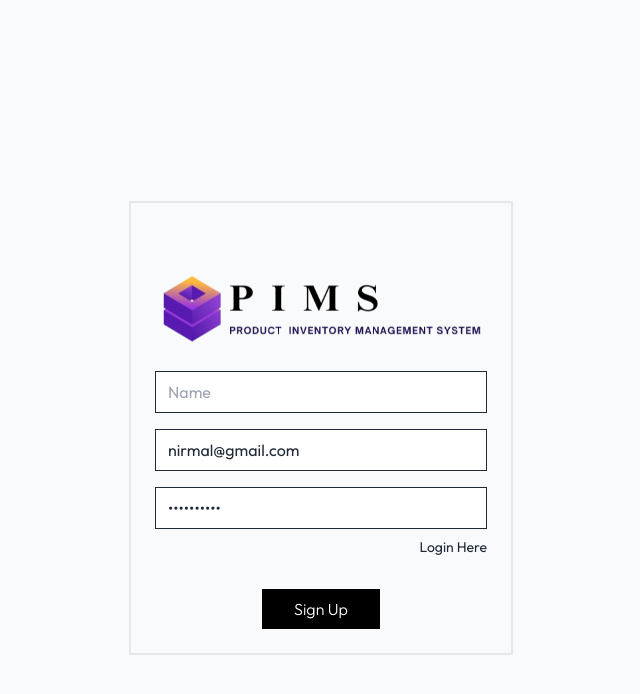
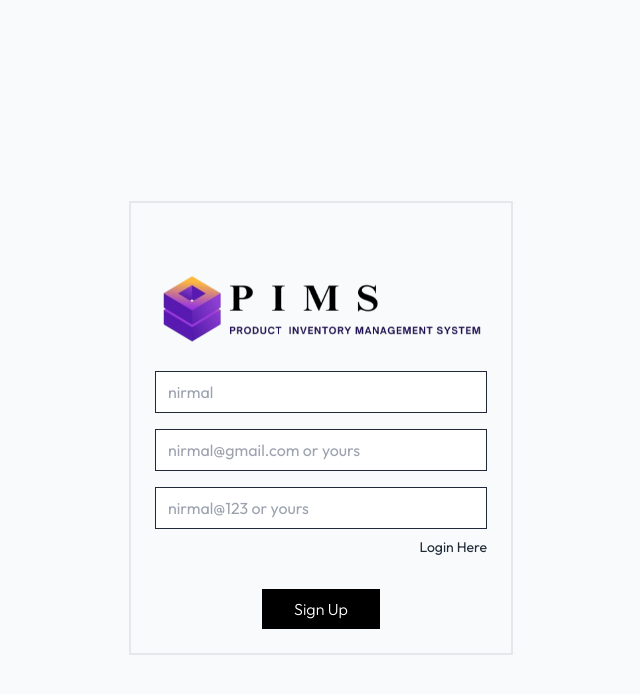
Before and after one commit to nirmal-coder/product-inventory-system-frontend, a React (Vite) app: page / in a window 1280 px wide. Both pictures are taken after a click on the element "Create account". Shown: the top 694 px of the page, without its empty margins (319-959 px from the left). Built offline with nearby package versions, Linux system fonts and the light colour scheme; no server answers.

Commit message:
login pages placeholder

```diff
--- a/src/components/ProductList.jsx
+++ b/src/components/ProductList.jsx
@@ -137,7 +137,7 @@ const ProductList = ({ props }) => {
             <span className="md:hidden font-medium text-gray-700">
               Status :{" "}
             </span>
-            {item?.status || item.stock > 0 ? "In Stock" : "Out of Stock"}
+            {item.stock > 0 ? "In Stock" : "Out of Stock"}
           </p>
 
           {/* ✅ Delete */}
--- a/src/components/Signup.jsx
+++ b/src/components/Signup.jsx
@@ -7,8 +7,8 @@ import { assets } from "../assets/assets";
 
 const Signup = ({ setToken }) => {
   const [currentState, setCurrentState] = useState("Login");
-  const [emailId, setEmailId] = useState("nirmal@gmail.com");
-  const [password, setPassword] = useState("nirmal@123");
+  const [emailId, setEmailId] = useState("");
+  const [password, setPassword] = useState("");
   const [username, setUsername] = useState("");
   const backendUrl = import.meta.env.VITE_BACKEND_URL;
   const navigate = useNavigate();
@@ -77,7 +77,7 @@ const Signup = ({ setToken }) => {
           <input
             type="text"
             className="w-full px-3 py-2 border border-gray-800"
-            placeholder="Name"
+            placeholder="nirmal"
             required
             value={username}
             onChange={(e) => setUsername(e.target.value)}
@@ -86,7 +86,7 @@ const Signup = ({ setToken }) => {
         <input
           type="email"
           className="w-full px-3 py-2 border border-gray-800"
-          placeholder="Email"
+          placeholder="nirmal@gmail.com or yours"
           required
           value={emailId}
           onChange={(e) => setEmailId(e.target.value)}
@@ -94,7 +94,7 @@ const Signup = ({ setToken }) => {
         <input
           type="password"
           className="w-full px-3 py-2 border border-gray-800"
-          placeholder="Password"
+          placeholder="nirmal@123 or yours"
           required
           value={password}
           onChange={(e) => setPassword(e.target.value)}
```
Also changed, not shown: src/assets/smapleData.csv.
